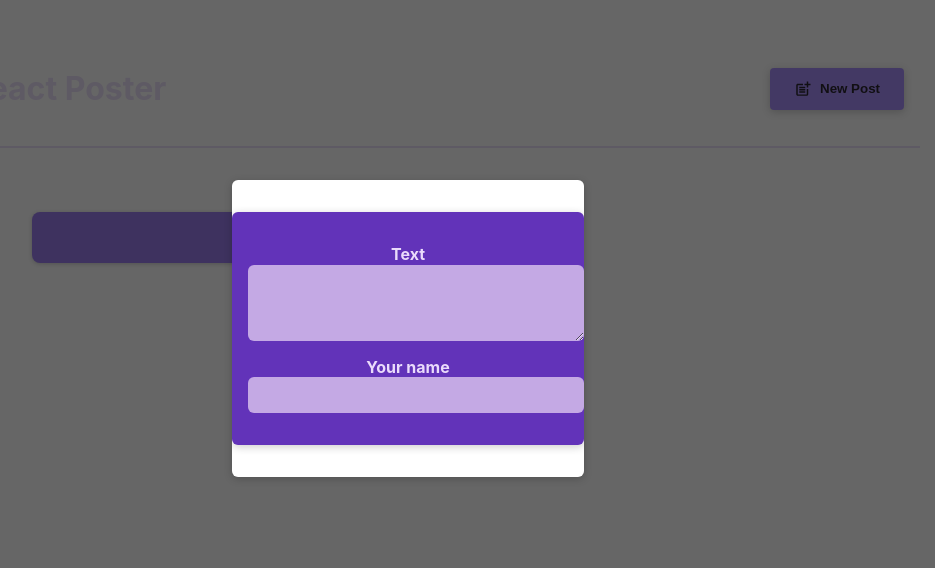
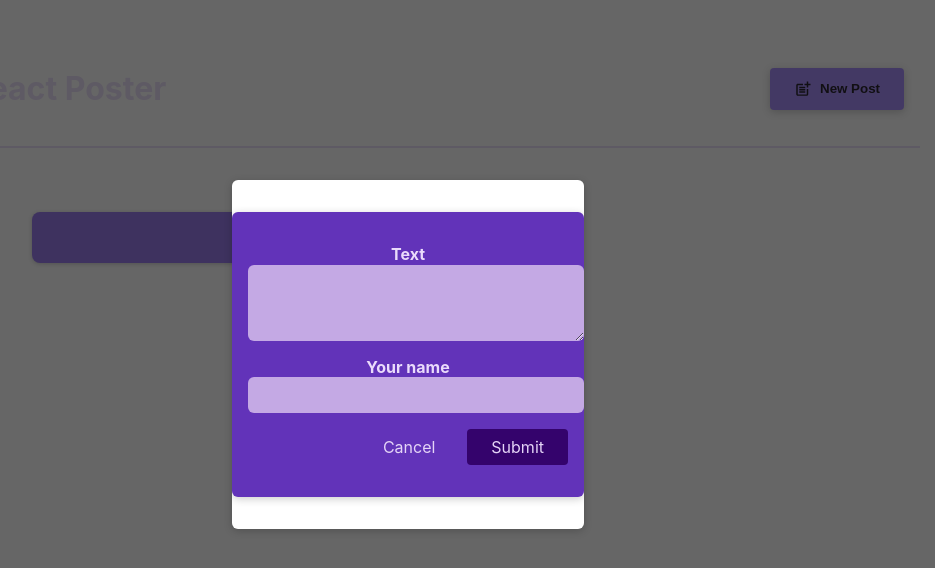
Before and after one commit to rahul-soshte/react-try, a React (Create React App) app: page / in a window 1280 px wide. Shown: the top 568 px of the page, without its empty margins (232-1167 px from the left). Built offline with nearby package versions, Linux system fonts and the light colour scheme.

Commit message:
handling submmit

```diff
--- a/src/components/NewPost.js
+++ b/src/components/NewPost.js
@@ -1,17 +1,44 @@
 import classes from './NewPost.module.css';
 import { useState } from 'react';
 
-function NewPost(props) {
+function NewPost({onCancel}) {
+
+  const [enteredBody, setEnteredBody] = useState('');
+  const [enteredAuthor, setEnteredAuthor] = useState('');
+
+  function bodyChangeHandler(event) {
+    setEnteredBody(event.target.value);
+  }
+
+  function authorChangeHandler(event) {
+    setEnteredAuthor(event.target.value);
+  }
+
+  function submitHandler(event) {
+    event.preventDefault();
+    const postData = {
+      body: enteredBody,
+      author: enteredAuthor
+    }
+    console.log(postData);
+    onCancel();
+  }
 
   return (
-    <form className={classes.form}>
+    <form className={classes.form} onSubmit={submitHandler}>
       <p>
         <label htmlFor="body">Text</label>
-        <textarea id="body" required rows={3} onChange={props.onBodyChange}/>
+        <textarea id="body" required rows={3} onChange={bodyChangeHandler}/>
       </p>
       <p>
         <label htmlFor="name">Your name</label>
-        <input type="text" id="name" required onChange={props.onAuthorChange} />
+        <input type="text" id="name" required onChange={authorChangeHandler} />
+      </p>
+      <p className={classes.actions}>
+        <button type="button" onClick={onCancel}>
+          Cancel
+        </button>
+        <button>Submit</button>
       </p>
     </form>
   );
--- a/src/components/PostList.js
+++ b/src/components/PostList.js
@@ -23,7 +23,8 @@
       {isPosting && (
         <Modal onClose={onStopPosting}>
           <NewPost onCancel={onStopPosting}  onBodyChange={bodyChangeHandler}
-            onAuthorChange={authorChangeHandler}/>
+            onAuthorChange={authorChangeHandler}
+            />
         </Modal>
       )}
       <ul className={classes.posts}>
```
